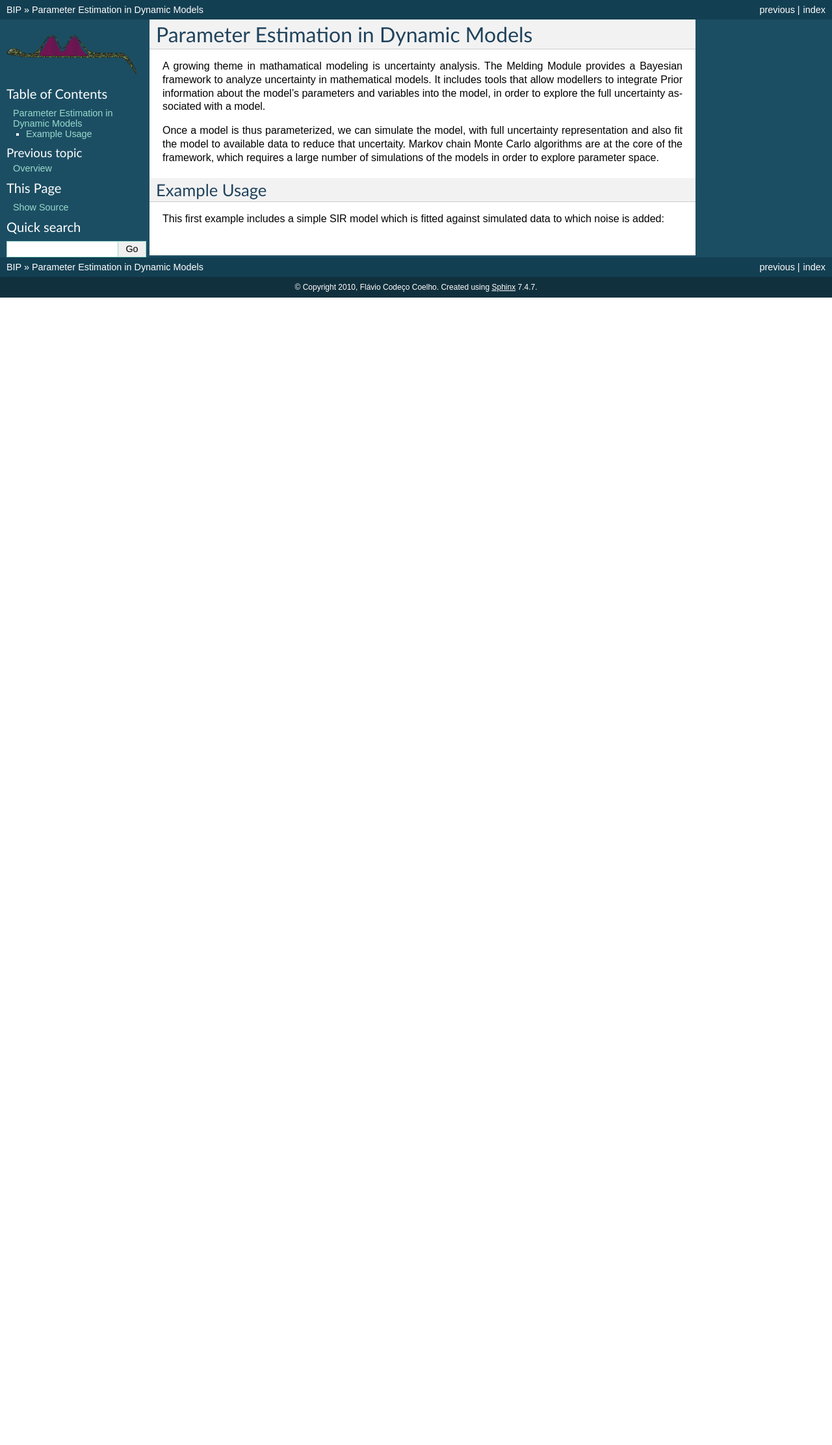
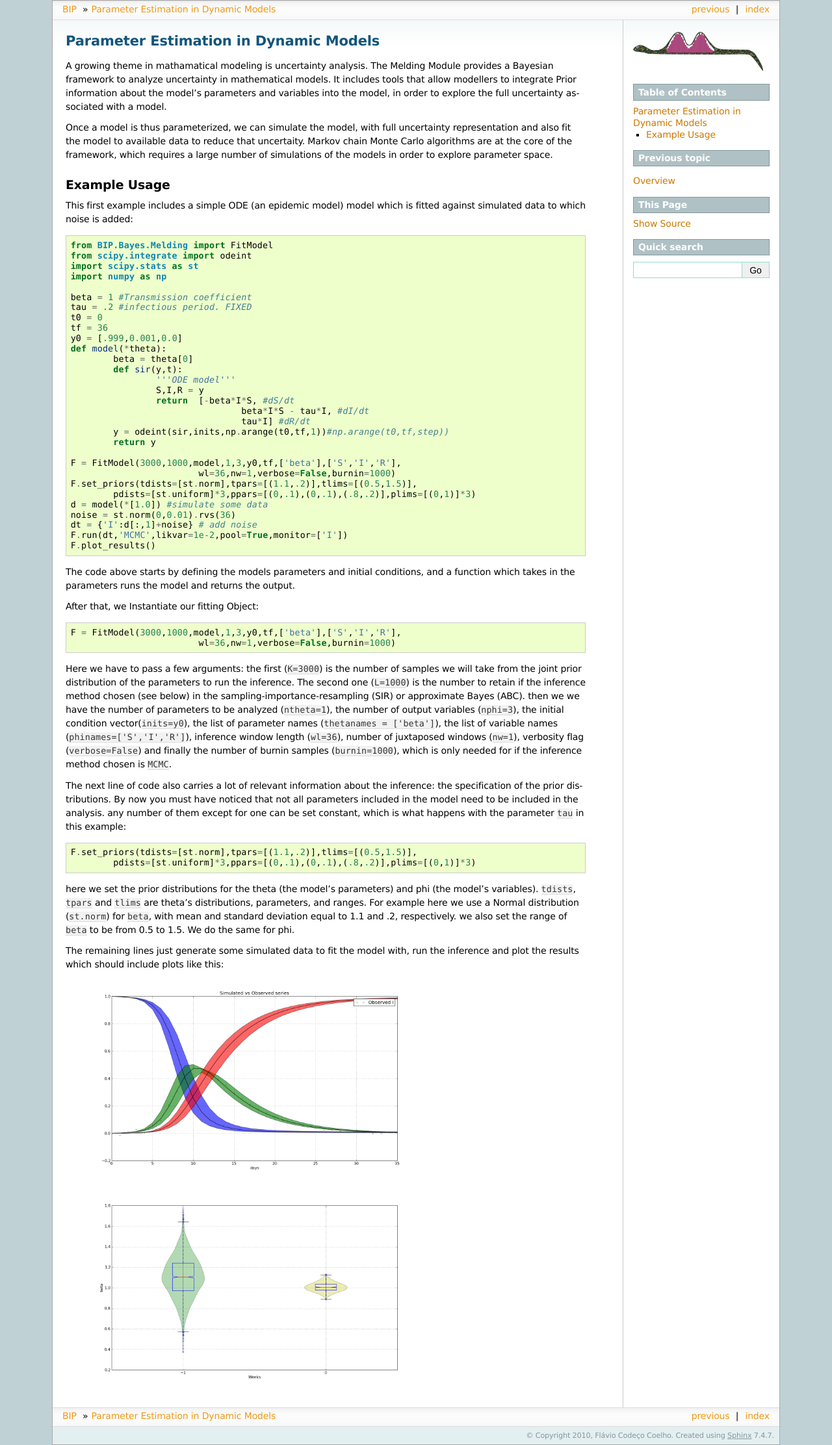
Before and after one commit to fccoelho/bayesian-inference, a Sphinx documentation site: the page built from trunk/BIP/Docs/source/paramest.rst, in a window 1280 px wide. Shown: the whole page at 65% size. Built offline with Sphinx 7.4.7, drawn with Linux system fonts in a browser that asks for light colours; formulas are drawn with MathJax 3; before the commit the page ends 900 px from its top, so only the background shows below that.

Commit message:
improved sphinx docs

```diff
--- a/trunk/BIP/Docs/source/conf.py
+++ b/trunk/BIP/Docs/source/conf.py
@@ -91,7 +91,7 @@ pygments_style = 'sphinx'
 
 # The theme to use for HTML and HTML Help pages.  Major themes that come with
 # Sphinx are currently 'default' and 'sphinxdoc'.
-html_theme = 'default'
+html_theme = 'sphinxdoc'
 
 # Theme options are theme-specific and customize the look and feel of a theme
 # further.  For a list of options available for each theme, see the
--- a/trunk/BIP/Docs/source/paramest.rst
+++ b/trunk/BIP/Docs/source/paramest.rst
@@ -8,4 +8,59 @@ Once a model is thus parameterized, we can simulate the model, with full uncerta
 Example Usage
 -------------
 
-This first example includes a simple SIR model which is fitted against simulated data to which noise is added:
+This first example includes a simple ODE (an epidemic model) model which is fitted against simulated data to which noise is added::
+
+	from BIP.Bayes.Melding import FitModel
+	from scipy.integrate import odeint
+	import scipy.stats as st
+	import numpy as np
+
+	beta = 1 #Transmission coefficient
+	tau = .2 #infectious period. FIXED
+	t0 = 0
+	tf = 36
+	y0 = [.999,0.001,0.0]
+	def model(*theta):
+		beta = theta[0]
+		def sir(y,t):
+			'''ODE model'''
+			S,I,R = y
+			return  [-beta*I*S, #dS/dt
+					beta*I*S - tau*I, #dI/dt
+					tau*I] #dR/dt
+		y = odeint(sir,inits,np.arange(t0,tf,1))#np.arange(t0,tf,step))
+		return y
+
+	F = FitModel(3000,1000,model,1,3,y0,tf,['beta'],['S','I','R'],
+				wl=36,nw=1,verbose=False,burnin=1000)
+	F.set_priors(tdists=[st.norm],tpars=[(1.1,.2)],tlims=[(0.5,1.5)],
+		pdists=[st.uniform]*3,ppars=[(0,.1),(0,.1),(.8,.2)],plims=[(0,1)]*3)
+	d = model(*[1.0]) #simulate some data
+	noise = st.norm(0,0.01).rvs(36)
+	dt = {'I':d[:,1]+noise} # add noise
+	F.run(dt,'MCMC',likvar=1e-2,pool=True,monitor=['I'])
+	F.plot_results()
+
+The code above starts by defining the models parameters and initial conditions, and a function which takes in the parameters runs the model and returns the output.
+
+After that, we Instantiate our fitting Object::
+
+	F = FitModel(3000,1000,model,1,3,y0,tf,['beta'],['S','I','R'],
+				wl=36,nw=1,verbose=False,burnin=1000)
+
+Here we have to pass a few arguments: the first (``K=3000``) is the number of samples we will take from the joint prior distribution of the parameters to run the inference. The second one (``L=1000``) is the number to retain if the inference method chosen (see below) in the sampling-importance-resampling (SIR) or approximate Bayes (ABC). then we we have the number of parameters to be analyzed (``ntheta=1``), the number of output variables (``nphi=3``), the initial condition vector(``inits=y0``), the list of parameter names (``thetanames = ['beta']``), the list of variable names (``phinames=['S','I','R']``), inference window length (``wl=36``), number of juxtaposed windows (``nw=1``), verbosity flag (``verbose=False``) and finally the number of burnin samples (``burnin=1000``), which is only needed for if the inference method chosen is ``MCMC``.
+
+The next line of code also carries a lot of relevant information about the inference: the specification of the prior distributions. By now you must have noticed that not all parameters included in the model need to be included in the analysis. any number of them except for one can be set constant, which is what happens with the parameter ``tau`` in this example::
+
+	F.set_priors(tdists=[st.norm],tpars=[(1.1,.2)],tlims=[(0.5,1.5)],
+		pdists=[st.uniform]*3,ppars=[(0,.1),(0,.1),(.8,.2)],plims=[(0,1)]*3)
+
+here we set the prior distributions for the theta (the model's parameters) and phi (the model's variables). ``tdists``, ``tpars`` and ``tlims`` are theta's distributions, parameters, and ranges. For example here we use a Normal distribution (``st.norm``) for ``beta``, with mean and standard deviation equal to 1.1 and .2, respectively. we also set the range of ``beta`` to be from 0.5 to 1.5. We do the same for phi.
+
+The remaining lines just generate some simulated data to fit the model with, run the inference and plot the results which should include plots like this:
+
+.. image:: images/fit_series.png
+   :width: 15cm
+
+.. image:: images/fit_par.png
+   :width: 15cm
```
Also changed, not shown: trunk/BIP/Docs/source/images/fit_par.png (added), trunk/BIP/Docs/source/images/fit_series.png (added), 16 other files.
